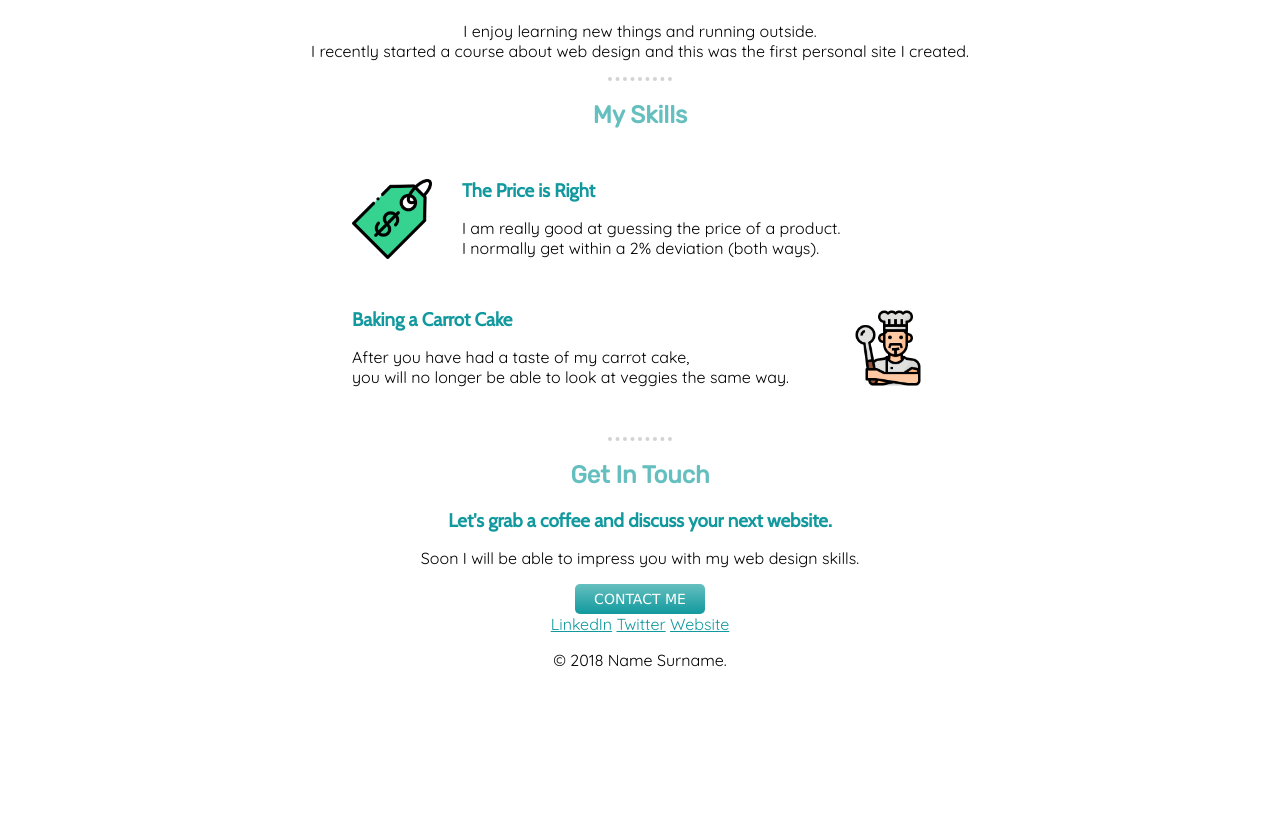
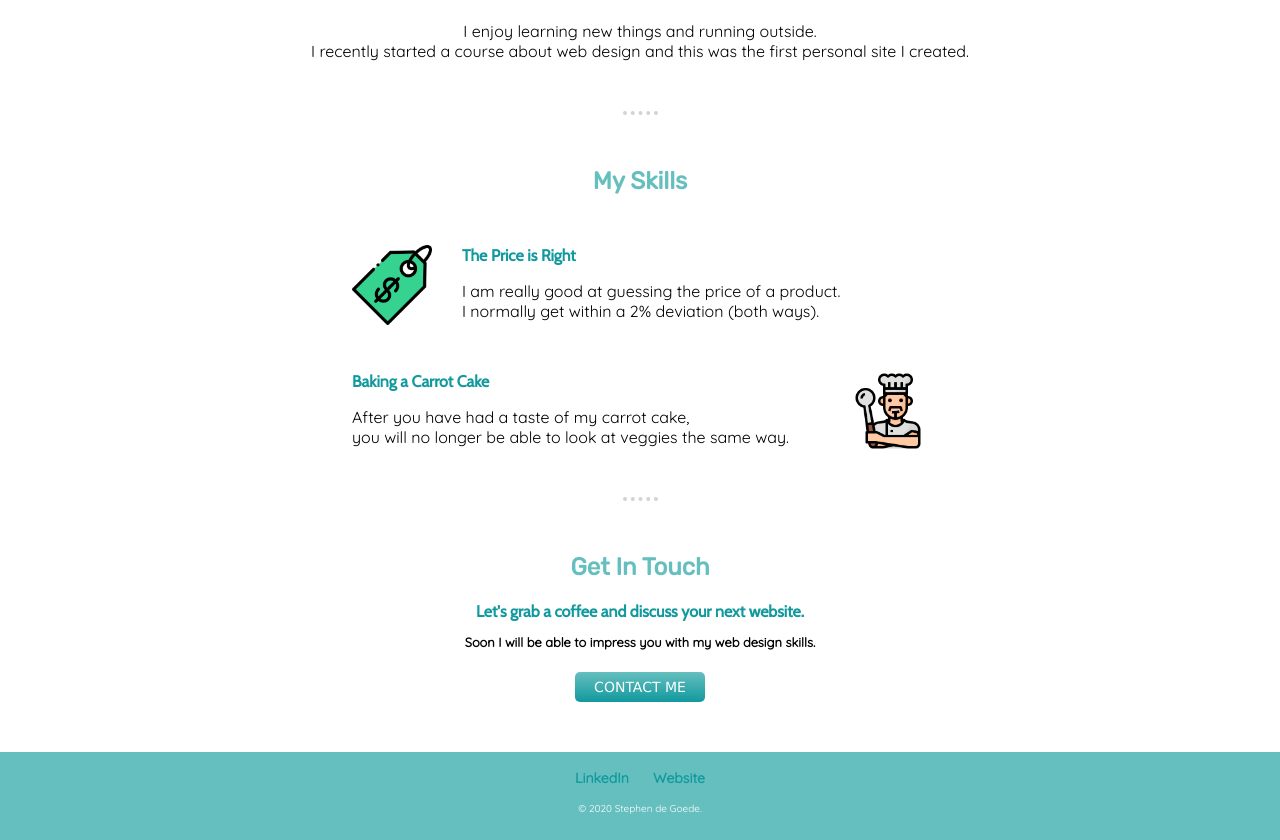
Before and after one commit to stephendegoede/html-lessons, a plain HTML site: page CSS Interm - My Personal Site V2.0/MySite.html in a window 1280 px wide. Shown: the part 765-1605 px from the top of the page. Before the commit the page ends 1451 px from the top, so only its background shows below. Drawn offline with nearby package versions, Linux system fonts and the light colour scheme.

Commit message:
Updated site to spec.

```diff
--- a/CSS Interm - My Personal Site V2.0/MySite.html
+++ b/CSS Interm - My Personal Site V2.0/MySite.html
@@ -57,18 +57,17 @@
     <div class="contact-me">
       <h2>Get In Touch</h2>
       <h3>Let's grab a coffee and discuss your next website.</h3>
-      <p>Soon I will be able to impress you with my web design skills.</p>
-      <a href="Contact Form.html" class="contactbutton">CONTACT ME</a>
+      <p style="font-size: 0.8rem; font-weight: 600;">Soon I will be able to impress you with my web design skills.</p>
+      <a style="margin: 10px auto 20px auto;" href="Contact Form.html" class="contactbutton">CONTACT ME</a>
     </div>
 
   </div>
 
 
   <div class="bottom-container">
-    <a class="footer-link" href="https://www.linkedin.com/">LinkedIn</a>
-    <a class="footer-link" href="https://twitter.com/">Twitter</a>
-    <a class="footer-link" href="https://www.appbrewery.co/">Website</a>
-    <p>© 2018 Name Surname.</p>
+    <a class="footer-link" href="https://www.linkedin.com/in/stephendegoede/">LinkedIn</a>
+    <a class="footer-link" href="https://www.stephendegoede.com">Website</a>
+    <p class="copyright">© 2020 Stephen de Goede.</p>
   </div>
 
 </body>
--- a/CSS Interm - My Personal Site V2.0/MySiteStyles.css
+++ b/CSS Interm - My Personal Site V2.0/MySiteStyles.css
@@ -2,6 +2,7 @@ body {
   margin: 0;
   text-align: center;
   font-family: 'Quicksand', sans-serif;
+  margin-bottom: 0;
 }
 
 h1 {
@@ -23,6 +24,7 @@ h3 {
   position: relative;
   /* bottom: 15px; */
   color: #11999E;
+  font-size: 1rem;
 }
 
 h4 {
@@ -41,10 +43,11 @@ a {
 
 hr {
   border: none;
-  /* height: 2px; */
-  width: 5%;
+  height: 2px;
+  width: 35px;
   border-top: dotted 4px;
   border-color: lightgrey;
+  margin: 50px auto 50px auto;
   /* background-color: inherit; */
 }
 
@@ -89,6 +92,13 @@ hr {
   position: relative;
 }
 
+.bottom-container {
+  background-color: #66BFBF;
+  margin-bottom: 0;
+  margin-top: 30px;
+  padding: 15px;
+}
+
 .underline {
   text-decoration: underline;
 }
@@ -103,6 +113,22 @@ hr {
   position: absolute;
   left: 300px;
   bottom: 300px;
+}
+
+.copyright{
+  margin-bottom: 0;
+  color: white;
+  font-size: 10px;
+  padding-top: 5px;
+  padding-bottom: 10px;
+}
+
+.footer-link{
+  font-family: quicksand;
+  text-decoration: none;
+  font-weight: 600;
+  font-size: 14px;
+  margin: 10px;
 }
 
 .contactbutton {
@@ -123,7 +149,6 @@ hr {
   font-size: 14px;
   font-weight: 300;
   padding: 15px;
-
   /* box-shadow: 1px 1px 20px 0 #000000; */
   /* -webkit-box-shadow: 1px 1px 20px 0 #000000;
   -moz-box-shadow: 1px 1px 20px 0 #000000; */
```
